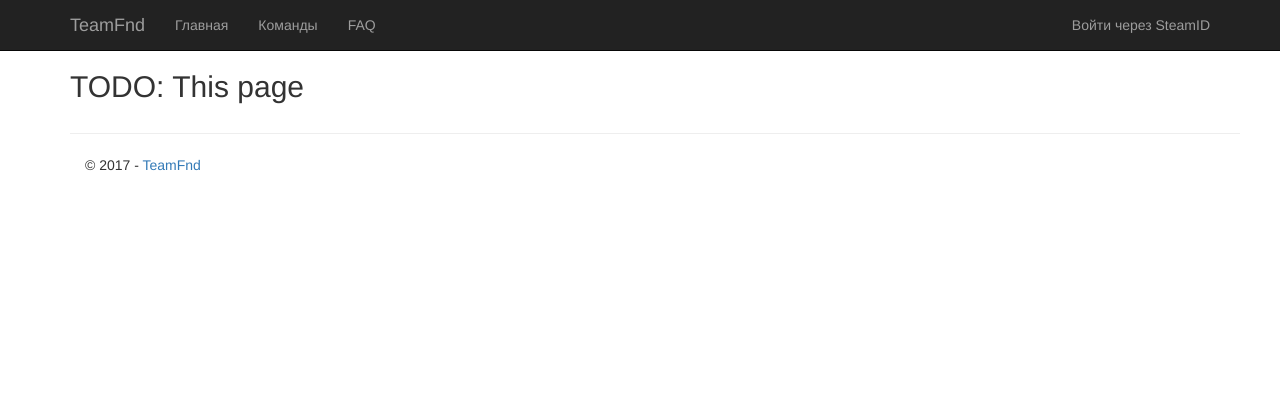
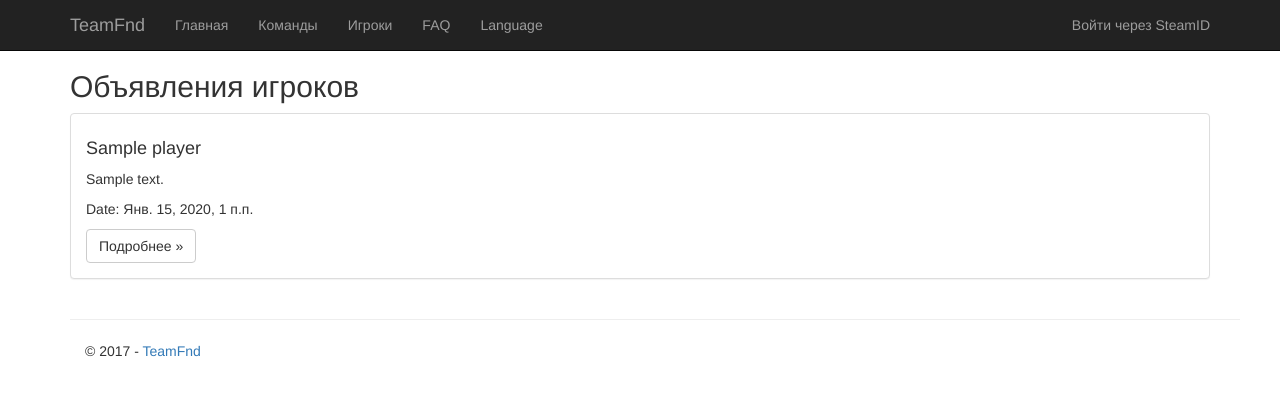
Before and after one commit to viad00/TeamFind, a Django app: page /players in a window 1280 px wide. Shown: the top 396 px of the page. Run offline with Django 3.2, Linux system fonts and the light colour scheme; tables that the repository leaves empty hold one stand-in row (values such as "Sample post"); some libraries are stand-ins or nearby versions.

Commit message:
Мелкие правки

```diff
--- a/TeamFind/TeamFind/urls.py
+++ b/TeamFind/TeamFind/urls.py
@@ -34,6 +34,7 @@ urlpatterns = [
     url(r'^help', app.views.help, name='help'),
     url(r'^sitemap.xml', app.views.sitemap, name='sitemap'),
     url(r'^viewteam', app.views.viewteam, name='viewteam'),
+    url(r'^viewplayer', app.views.viewplayer, name='viewplayer'),
     url(r'^login/$',
         django.contrib.auth.views.login,
         {
--- a/TeamFind/app/models.py
+++ b/TeamFind/app/models.py
@@ -8,7 +8,8 @@ from app import strings
 
 # Create your models here.
 
-#Описание модели команд
+
+# Описание модели команд
 class Team(models.Model):
     name = models.CharField(max_length=18)
     owner = models.ForeignKey(User, default=None)
@@ -31,5 +32,14 @@ class Team(models.Model):
     need_frg = models.BooleanField(default=True)
     enabled = models.BooleanField(default=True)
 
+
+class Player(models.Model):
+    name = models.CharField(max_length=100)
+    owner = models.ForeignKey(User, default=None)
+    registered = models.DateTimeField(default=django.utils.timezone.now)
+    description = models.TextField(max_length=5000, default='There are no description yet')
+    enabled = models.BooleanField(default=True)
+
+
 class BadWords(models.Model):
     word = models.CharField(max_length=100)
--- a/TeamFind/app/templates/app/layout.html
+++ b/TeamFind/app/templates/app/layout.html
@@ -39,8 +39,18 @@
                 <ul class="nav navbar-nav">
                     <li><a href="{% url 'home' %}">{% trans "Главная" %}</a></li>
                     <li><a href="{% url 'teams' %}">{% trans "Команды" %}</a></li>
-                    <!--<li><a href="{ url 'players' %}">Игроки</a></li>-->
+                    <li><a href="{% url 'players' %}">Игроки</a></li>
                     <li><a href="{% url 'help' %}">FAQ</a></li>
+                    <li><a onclick="changeLang('{{ LANGUAGE_CODE }}');" href="">Language</a></li>
+                    <script type="application/javascript">
+                        function changeLang(lang) {
+                            if (lang == 'en') {
+                                document.cookie = 'django_language=ru';
+                            } else {
+                                document.cookie = 'django_language=en';
+                            }
+                        }
+                    </script>
                 </ul>
                 {% include 'app/loginpartial.html' %}
             </div>
--- a/TeamFind/app/templates/app/players.html
+++ b/TeamFind/app/templates/app/players.html
@@ -1,5 +1,15 @@
 {% extends "app/layout.html" %}
-
+{% load i18n %}
 {% block content %}
-    <h2>TODO: This page</h2>
+    <p> </p>
+    <h2>Объявления игроков</h2>
+    {% for player in players %}
+        <div class="panel panel-default panel-body">
+        <h4>{{ player.name }}</h4>
+        <p>{{ player.description|linebreaks|urlize|truncatewords_html:50 }}</p>
+        <p>Date: {{ player.registered }}</p>
+        <a class="btn btn-default" href="/viewplayer?id={{ player.id }}">{% trans "Подробнее" %} &raquo;</a>
+        </div>
+        <p> </p>
+    {% endfor %}
 {% endblock %}
--- a/TeamFind/app/views.py
+++ b/TeamFind/app/views.py
@@ -88,7 +88,28 @@ def players(request):
         request,
         'app/players.html',
         {
-            'title':'Players',
+            'title': 'Players',
+            'players': models.Player.objects.filter(enabled=True).order_by('-registered'),
+        }
+    )
+
+
+@cache_page(CACHE_TTL)
+@vary_on_cookie
+def viewplayer(request):
+    assert isinstance(request, HttpRequest)
+    try:
+        id = int(request.GET['id'])
+    except Exception:
+        return render(request, 'app/text.html', {'title': _('Ошибка'),
+                                                 'text': _('Такой команды, игрока не существует либо она не принадлежит пользователю.')})
+    player = models.Player.objects.get(id=id)
+    return render(
+        request,
+        'app/viewplayer.html',
+        {
+            'title': player.name,
+            'player': player,
         }
     )
 
```
Also changed, not shown: TeamFind/app/admin.py (+6 -1 lines), TeamFind/app/templates/app/viewplayer.html (added, +10 -0 lines).
